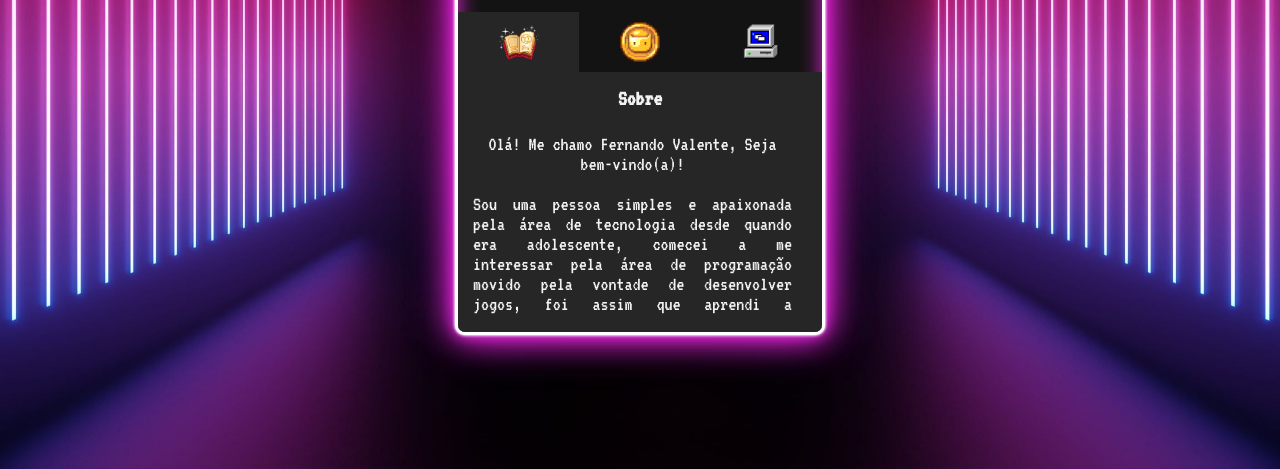
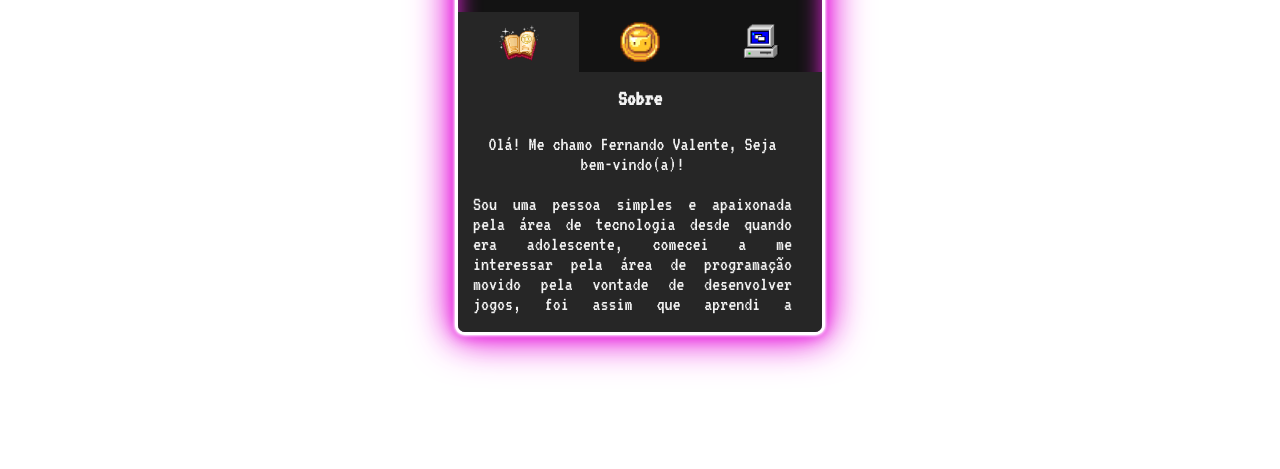
Before and after one commit to ffvalente/portfolio, a plain HTML site: page index.html in a window 1280 px wide. Shown: the part 331-800 px from the top of the page. Drawn offline with Linux system fonts and the light colour scheme.

Commit message:
Update index.html

```diff
--- a/index.html
+++ b/index.html
@@ -1,7 +1,6 @@
 <!DOCTYPE html>
 <html lang="en">
 <head>
-    <Body background="./imagens/background.jpg"><br>
     <meta charset="UTF-8">
     <meta http-equiv="X-UA-Compatible" content="IE=edge">
     <meta name="viewport" content="width=device-width, initial-scale=1.0">
```
